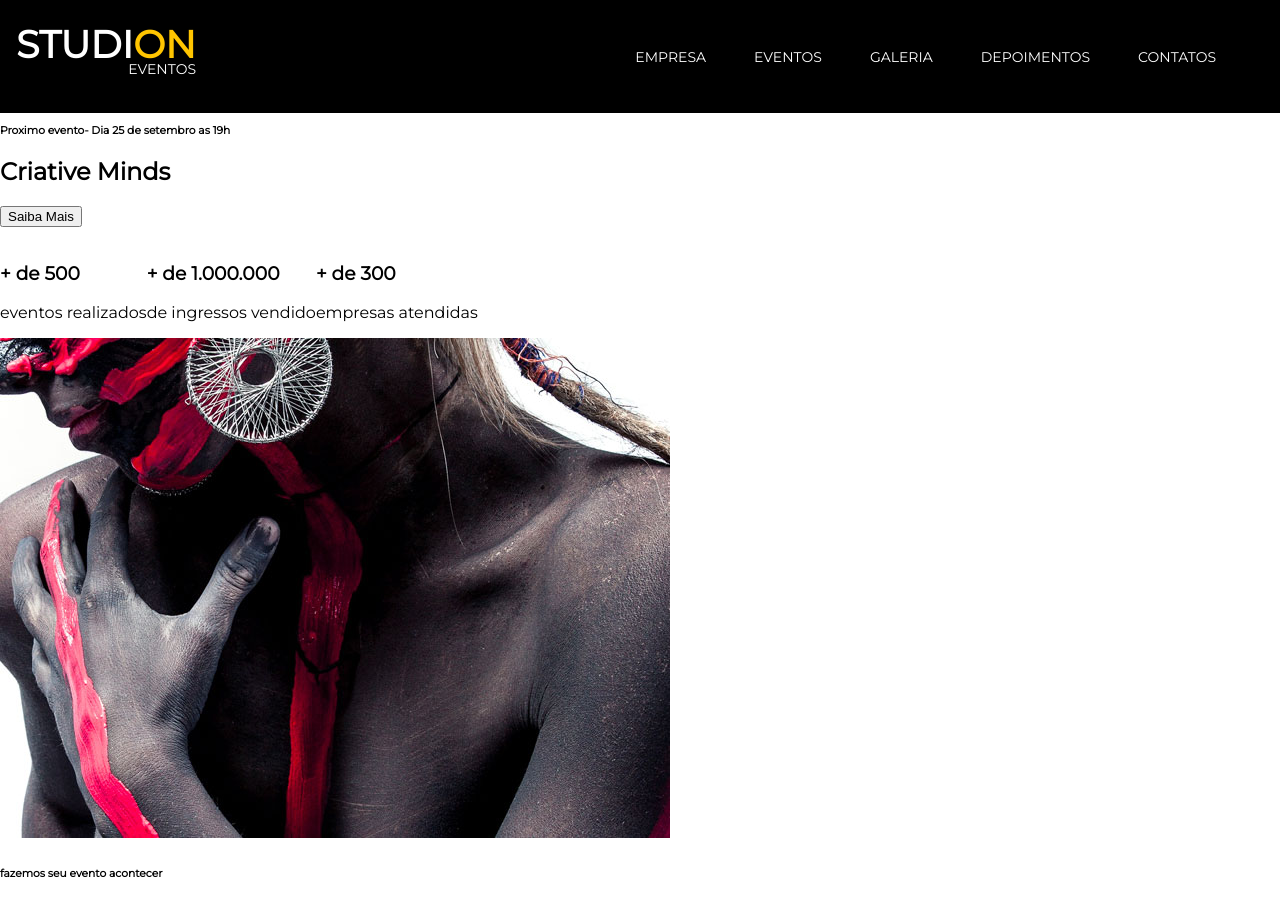
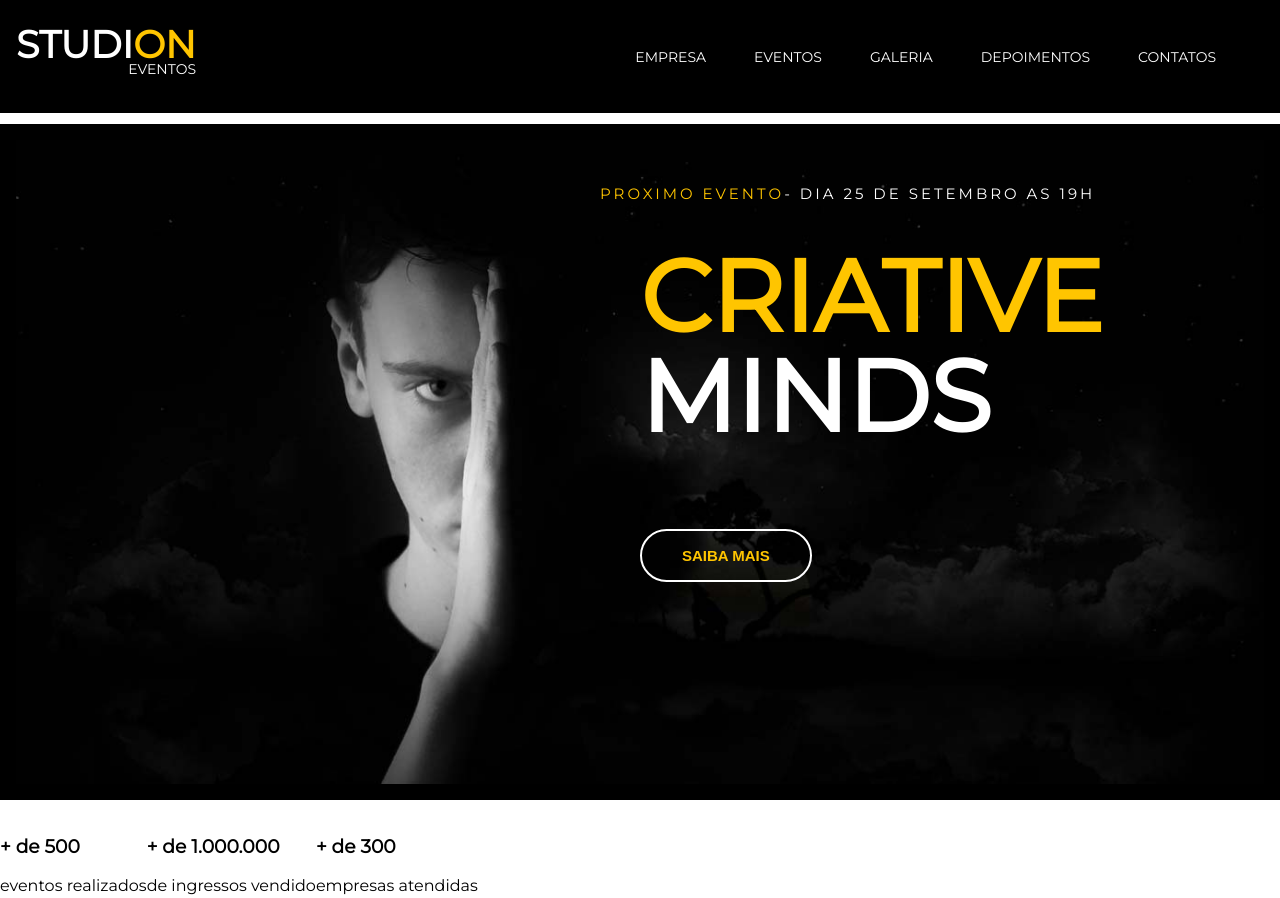
Before and after one commit to developer2022full/Novo-projeto, a website: page src/index.html in a window 1280 px wide. Shown: the top 898 px of the page. Drawn offline with Linux system fonts and the light colour scheme.

Commit message:
configurei meu header mas ainda estar faltando encaixar a pagina

```diff
--- a/src/index.html
+++ b/src/index.html
@@ -41,12 +41,19 @@
             </li>
            </ul>
         </nav>
-        <header>
-            <div id="slider">
-              <div class="slider">
-                <h6 style="margin: 0;"> <span>Proximo evento</span>- Dia 25 de setembro as 19h</h6>
-                <h2><span>Criative</span> Minds</h2>
-                <button>Saiba Mais</button>
+        <header style="height: calc(100vh - 7.75rem);
+        background-color: black;
+        color: white;">
+        <div id="slider">
+              <div class="slide">
+                <img class="slide__background-image"
+                src="./images/banner.jpg"
+                 alt="Studion Banner"/>
+                <div class="slide__copy">
+                    <h6 style="margin: -40px;"> <span class="copy-primary">Proximo evento</span>- Dia 25 de setembro as 19h</h6>
+                    <h2><span class="copy-primary">Criative</span> Minds</h2>
+                    <button class="btn btn--slide">Saiba Mais</button>
+                </div>
               </div>
 
             </div>
--- a/src/style.css
+++ b/src/style.css
@@ -1,13 +1,19 @@
 @import url('https://fonts.googleapis.com/css2? family= Montserrat:ital,wght@1,300; 1,400;1,900 & display=swap');
 
 * {
-    box-sizing: border-box
+    box-sizing: border-box;
 }
 
 :root {
+    font-family: 'Montserrat', sans-serif;
+    font-size: 16px;
     --color-primary: #ffc500;
-    font-family: 'Montserrat', sem -serifa;
-    font-size: 16px;
+    --default-padding: 1rem;
+}
+
+body {
+    margin: 0;
+    padding-top: 7.75rem;
 }
 
 ul {
@@ -17,21 +23,20 @@ ul {
 }
 
 
-body {
-    margin: 0;
-    padding-top: 7.75rem;
-}
 
 .navbar {
+    position: fixed;
+    z-index: 1;
     display: grid;
     grid-template-columns: 1fr 9fr;
-    position:fixed;
     align-items: center;
     top:0;
     left: 0;
-    padding: 0 1rem;
+
     width: 100vw;
     right: 7.75rem;
+    padding: 0 1rem;
+
     background-color: #000; /* vermelho / verde / azul / transparencia - 0 - 0- f */
     color: #fff;
 }
@@ -72,4 +77,69 @@ body {
 
 .copy-primary {
     color: var(--color-primary);
+
 }
+
+#slider {
+    height: calc(100vh - 7.75rem);
+    background-color: #000;
+    color: #fff;
+
+}
+
+.slide {
+    position: relative;
+    height: calc(100vh - 7.75rem);
+    padding: var(--default-padding);
+
+}
+ .slide__background-image {
+    width: 100%;
+    height: 100%;
+    object-fit: cover;
+    object-position: center;
+
+ }
+ .slide__copy {
+    position: absolute;
+    top: 6.25rem;
+    left: 50vw;
+ }
+
+ .slide__copy h6 {
+    font-size: .9375rem;
+    font-weight: 480;
+    text-transform: uppercase;
+    letter-spacing: .1875rem;
+ }
+
+ .slide__copy h2 {
+    font-size: 6.25rem;
+    text-transform: uppercase;
+    line-height: 6.25rem;
+ }
+
+ .slide__copy h2 span {
+    display: block;
+ }
+
+ .btn {
+    cursor: pointer;
+   padding: 1rem 2.5rem;
+   border: .125rem solid #fff;
+   border-radius: 5rem;
+   color: var(--color-primary);
+    background: unset;
+    font-size: .9375rem;
+    font-weight: 700;
+    text-transform: uppercase;
+    transition: 0.3 all ease;
+ }
+
+ .btn:hover,
+ .btn:active,
+ .btn:focus {
+    border-color: var(--color-primary);
+    background-color: var(--color-primary);
+    color: #fff;
+ }
```
